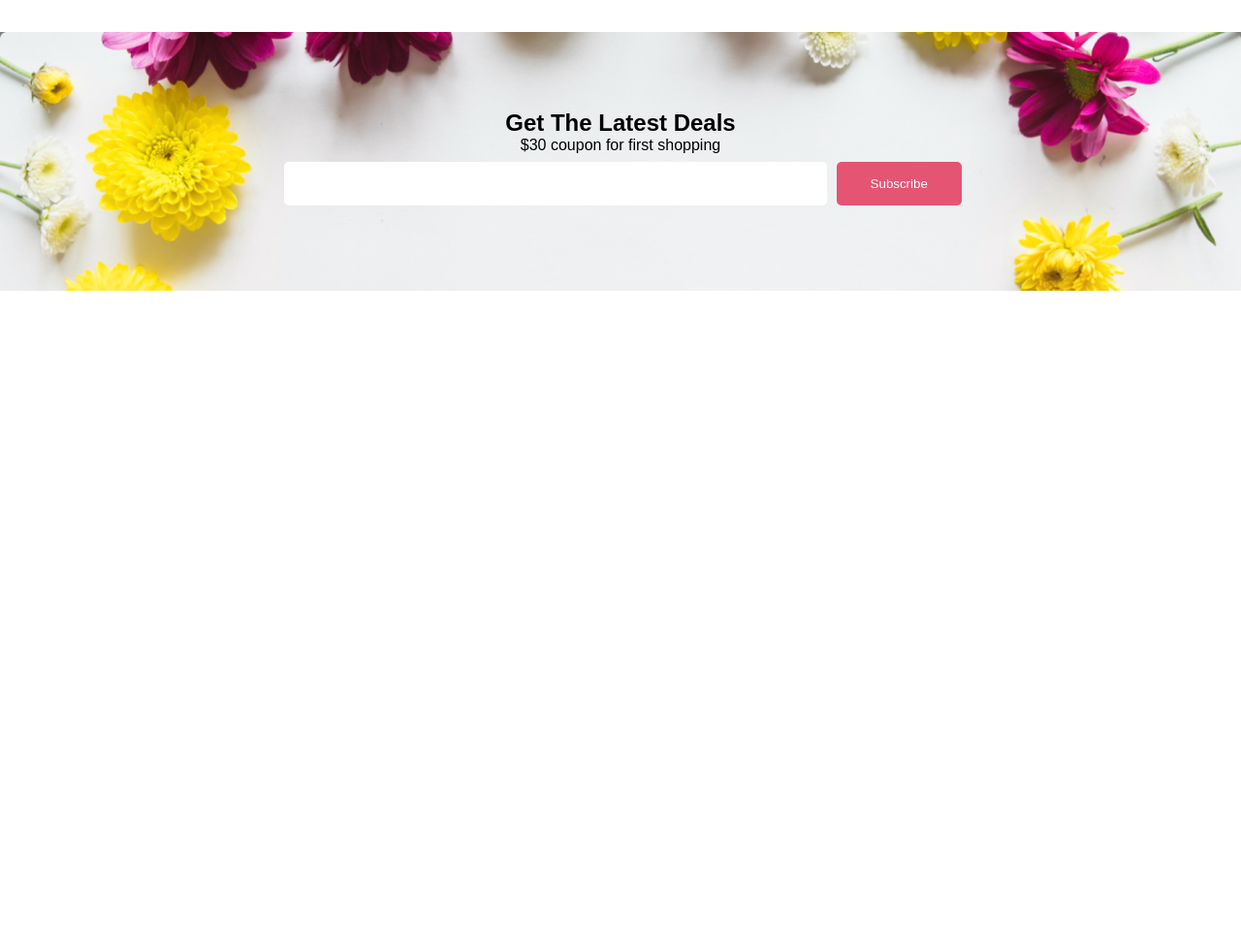
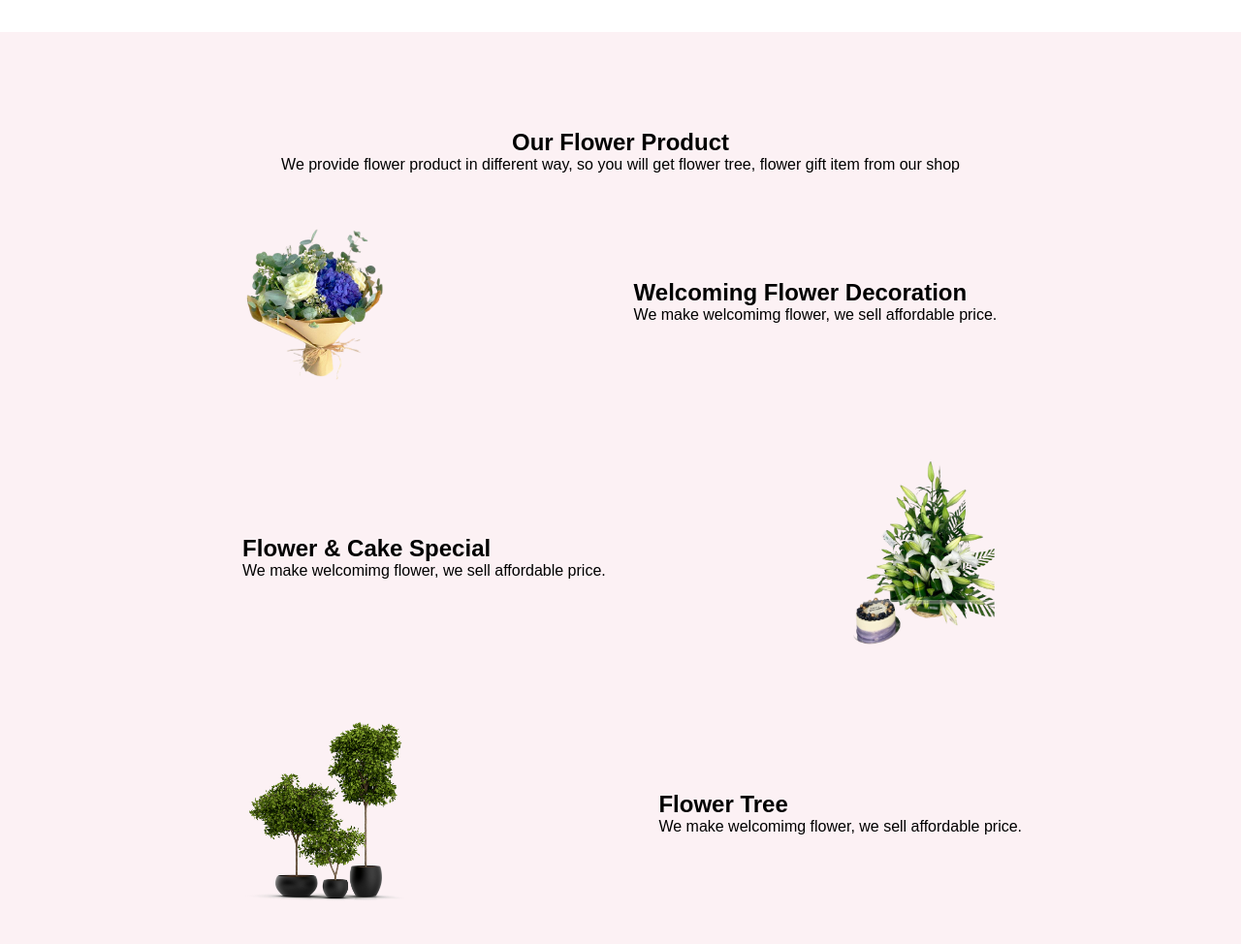
Before and after one commit to coderhalima/flower-shop-website, a plain HTML site: page index.html in a window 1280 px wide. Shown: the part 3126-4100 px from the top of the page at 97% size. Before the commit the page ends 3426 px from the top, so only its background shows below. Drawn offline with Linux system fonts and the light colour scheme; a web font is replaced by a local one.

Commit message:
added flower product

```diff
--- a/index.html
+++ b/index.html
@@ -91,6 +91,45 @@
             </div>
         </div>
     </section>
+
+    <section class="flower-product">
+        <div class="flower-product-content">
+            <h2>Our Flower Product</h2>
+            <p>We provide flower product in different way, so you will get flower tree, flower gift item from our shop</p>
+        </div>
+        <div class="product-container">
+            <div class="product-child">
+            <div class="product-image">
+            <img class="product-pic" src="images/product1.png" alt="">
+        </div>
+        <div class="product-content">
+            <h2>Welcoming Flower Decoration</h2>
+            <p>We make welcomimg flower, we sell affordable price.</p>
+        </div>
+    </div>
+    <div class="product-child">
+        <div class="product-content">
+            <h2>Flower & Cake Special</h2>
+            <p>We make welcomimg flower, we sell affordable price.</p>
+        </div>
+        <div class="product-image">
+        <img class="product-pic" src="images/product2.png" alt="">
+    </div>
+
+</div>
+<div class="product-child">
+    <div class="product-image">
+    <img class="product-pic" src="images/pot-flower.png" alt="">
+</div>
+<div class="product-content">
+    <h2>Flower Tree</h2>
+    <p>We make welcomimg flower, we sell affordable price.</p>
+</div>
+</div>
+
+        </div>
+    </section>
+
     <section>
         <div class="cta-container">
             <h2>Get The Latest Deals</h2>
--- a/styles/style.css
+++ b/styles/style.css
@@ -168,3 +168,22 @@ input[type=email] {
     color: #ffff;
 
   }
+
+
+/* This is product section */
+  .flower-product{
+    padding: 100px 0px;
+    background-color: #fcf1f4;
+  }
+  .flower-product-content{
+    text-align: center;
+  }
+  .product-pic{
+    height: 200px;
+  }
+  .product-child{
+    display: flex;
+    justify-content: space-evenly;
+    align-items: center;
+    padding: 30px 0px;
+  }
```
Also changed, not shown: images/pot-flower.png (added), images/product1.png (added), images/product2.png (added).
